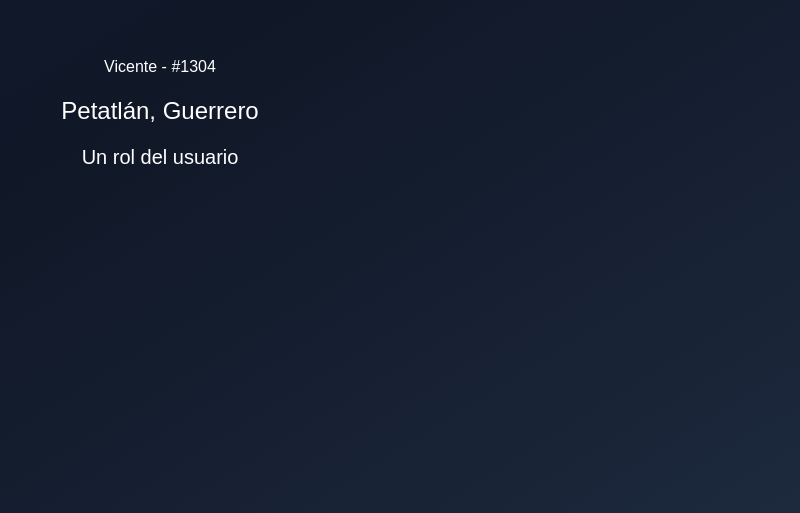
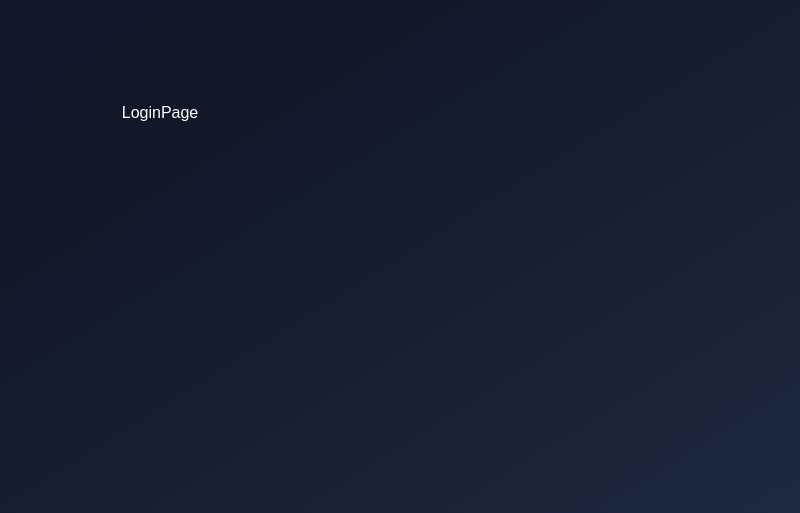
Before and after one commit to Ahtnezev/hooks-app, a React (Vite) app: page /login in a window 1280 px wide. Shown: the part 287-800 px from the top of the page, without its empty margins (480-1280 px from the left). Built offline with nearby package versions, Linux system fonts and the light colour scheme.

Commit message:
[A] react router, manejo de rutas

```diff
--- a/package.json
+++ b/package.json
@@ -19,6 +19,7 @@
     "radix-ui": "^1.4.3",
     "react": "^19.2.4",
     "react-dom": "^19.2.4",
+    "react-router": "^7.14.1",
     "shadcn": "^4.1.2",
     "sonner": "^2.0.7",
     "tailwind-merge": "^3.5.0",
--- a/src/08-use-suspense/ClientInformation.tsx
+++ b/src/08-use-suspense/ClientInformation.tsx
@@ -1,24 +1,26 @@
-import { useEffect } from "react"
-import { getUserAction } from "./api/get-user.action";
+import { use, type Usable } from "react"
+import { type User } from "./api/get-user.action";
 
+// const userPromise = getUserAction(1);
+interface Props {
+   getUser: Usable<User>
+}
 
-
-
-
-export const ClientInformation = ( { id }: { id: number } ) => {
-
-   useEffect(() => {
-      getUserAction(id)
-         .then(console.log);
-   }, [id]);
-
+export const ClientInformation = ({ getUser }: Props) => { // { id }: { id: number }
+   const user = use( getUser );
+   // const user = use( userPromise );
+   // const user = await getUserAction(id);
+   // useEffect(() => {
+   //    getUserAction(id)
+   //       .then(console.log);
+   // }, [id]);
 
    return (
       <div className="bg-gradient flex flex-col gap-4">
-         <h1>Vicente - #1304</h1>
+         <h1>{ user.name } - #{ user.id }</h1>
 
-         <p className="text-white text-2xl">Petatlán, Guerrero</p>
-         <p className="text-white text-xl">Un rol del usuario</p>
+         <p className="text-white text-2xl">{ user.location }</p>
+         <p className="text-white text-xl">{ user.role }</p>
       </div>
    )
 }
--- a/src/08-use-suspense/api/get-user.action.ts
+++ b/src/08-use-suspense/api/get-user.action.ts
@@ -7,8 +7,9 @@ export interface User {
 }
 
 export const getUserAction = async(id: number) => {
-
+   console.log('Función llamada');
    await new Promise((res) => setTimeout(res, 2000));
+   console.log('Función resolvió');
 
    return {
       id: id,
--- /dev/null
+++ b/src/09-useContext/ProfessionalApp.tsx
@@ -0,0 +1,17 @@
+
+/**
+ * Data o Declarative -> SPA
+ * Framework -> renderizado del lado del servidor (liviando)
+ * https://reactrouter.com/home
+ */
+
+import { RouterProvider } from "react-router"
+import { appRouter } from "./router/app.router"
+
+export const ProfessionalApp = () => {
+    return (
+        <div className="bg-gradient">
+            <RouterProvider router={ appRouter } />
+        </div>
+    )
+}
--- /dev/null
+++ b/src/09-useContext/pages/about/AboutPage.tsx
@@ -0,0 +1,6 @@
+
+export const AboutPage = () => {
+  return (
+    <div>AboutPage</div>
+  )
+}
--- /dev/null
+++ b/src/09-useContext/pages/auth/LoginPage.tsx
@@ -0,0 +1,6 @@
+
+export const LoginPage = () => {
+  return (
+    <div>LoginPage</div>
+  )
+}
--- /dev/null
+++ b/src/09-useContext/pages/profile/ProfilePage.tsx
@@ -0,0 +1,5 @@
+export const ProfilePage = () => {
+  return (
+    <div>ProfilePage</div>
+  )
+}
--- /dev/null
+++ b/src/09-useContext/router/app.router.tsx
@@ -0,0 +1,24 @@
+import { createBrowserRouter, Navigate } from "react-router";
+import { AboutPage } from "../pages/about/AboutPage";
+import { ProfilePage } from "../pages/profile/ProfilePage";
+import { LoginPage } from "../pages/auth/LoginPage";
+
+export const appRouter = createBrowserRouter([
+  {
+    path: "/",
+    element: <AboutPage />,
+  },
+  {
+    path: "/profile",
+    element: <ProfilePage />,
+  },
+  {
+    path: "/login",
+    element: <LoginPage />,
+  },
+// redirect if the page doesnt exist
+  {
+    path: '*',
+    element: <Navigate to='/' />
+  }
+]);
--- a/src/main.tsx
+++ b/src/main.tsx
@@ -1,11 +1,13 @@
-import { StrictMode } from 'react'
+import { StrictMode, Suspense } from 'react'
 import { createRoot } from 'react-dom/client'
-import { Toaster, toast } from 'sonner';
+import { Toaster } from 'sonner';
 
 // import { HooksApp } from './HooksApp'
 // import { MemoHook } from './06-memos/MemoHook'
 import './index.css'
-import { ClientInformation } from './08-use-suspense/ClientInformation';
+import { ProfessionalApp } from './09-useContext/ProfessionalApp';
+// import { ClientInformation } from './08-use-suspense/ClientInformation';
+// import { getUserAction } from './08-use-suspense/api/get-user.action';
 // import { MemoCounter } from './06-memos/MemoCounter'
 // import { InstagromApp } from './07-useOptimistic/InstagromApp'
 // // import { FocusScreen } from './04-useRef/FocusScreen'
@@ -27,6 +29,13 @@ createRoot(document.getElementById('root')!).render(
    {/* <MemoHook /> */}
    {/* <MemoCounter /> */}
    {/* <InstagromApp /> */}
-   <ClientInformation id={100} />
+   {/* <Suspense fallback={
+    <div className='bg-gradient flex flex-col'>
+      <h1 className='text-2xl'>Cargando...</h1>
+    </div>
+   }>
+    <ClientInformation getUser={ getUserAction(1000) } />
+   </Suspense> */}
+   <ProfessionalApp />
   </StrictMode>,
 )
```
Also changed, not shown: 1 other file (tests, documents, lock files or other folders).
